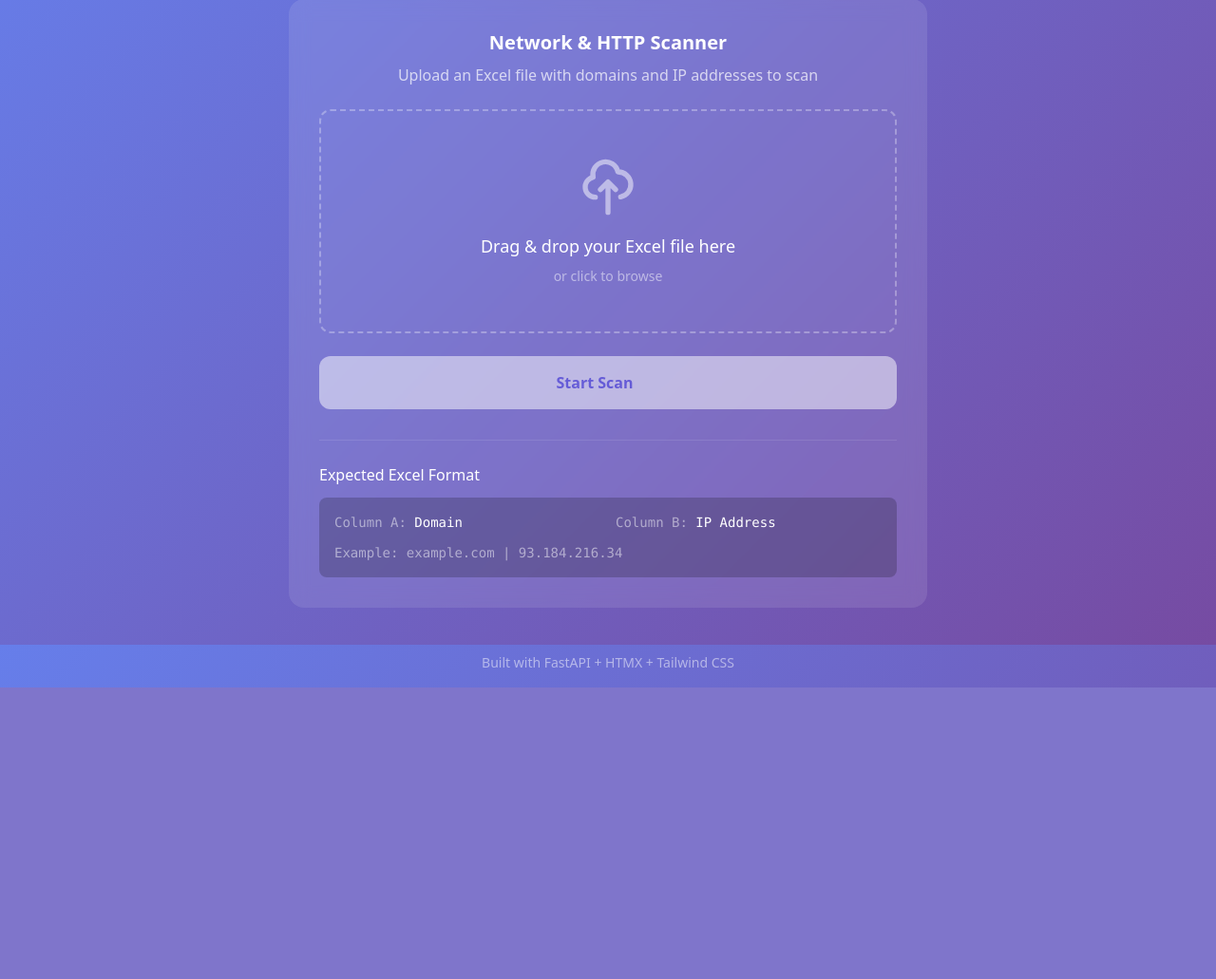
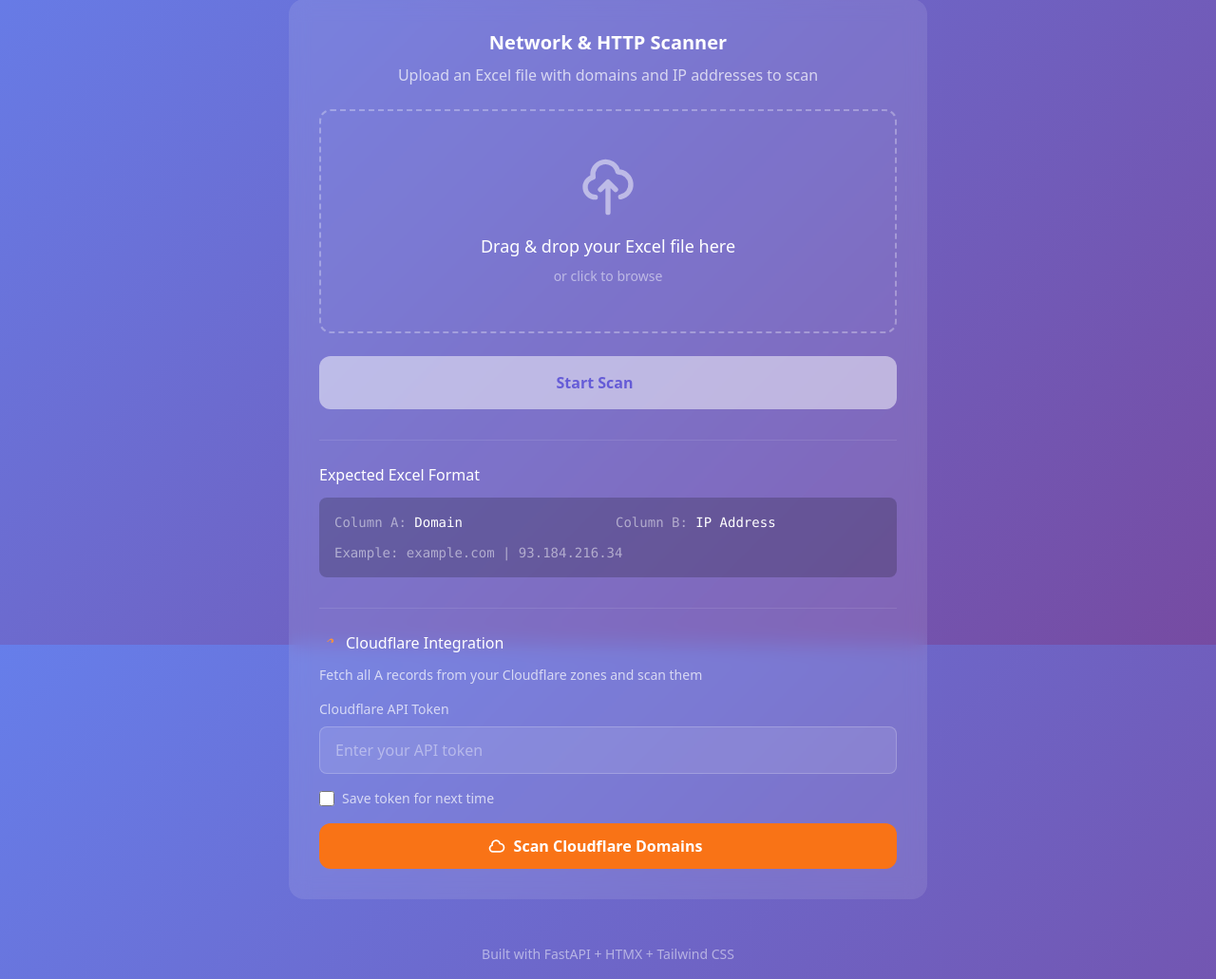
Before and after one commit to groveciz/nmap-httpcodescanner, a FastAPI app: page / in a window 1280 px wide. Shown: the part 121-1152 px from the top of the page at 95% size. Before the commit the page ends 845 px from the top, so only its background shows below. Run offline with FastAPI, Linux system fonts and the light colour scheme; some libraries are stand-ins or nearby versions.

Commit message:
Add Cloudflare integration: fetch A records and scan with live progress

```diff
--- a/app/main.py
+++ b/app/main.py
@@ -1,19 +1,20 @@
 """
 FastAPI Main Application
 """
-from fastapi import FastAPI, UploadFile, File, Request, BackgroundTasks
+from fastapi import FastAPI, UploadFile, File, Request, BackgroundTasks, Form
 from fastapi.responses import HTMLResponse, FileResponse, JSONResponse
 from fastapi.staticfiles import StaticFiles
 from fastapi.templating import Jinja2Templates
 import uuid
 import os
 import shutil
-from typing import Dict
+from typing import Dict, Optional
 
 from app.config import UPLOADS_DIR, RESULTS_DIR
 from app.scanner import scan_batch
 from app.http_checker import check_batch
 from app.excel_handler import read_excel, write_excel, get_unique_ips
+from app.cloudflare_client import fetch_all_a_records
 
 app = FastAPI(
     title="Nmap HTTP Code Scanner",
@@ -200,6 +201,124 @@ async def download_file(filename: str):
     return JSONResponse({"error": "File not found"}, status_code=404)
 
 
+@app.post("/cloudflare")
+async def cloudflare_scan(
+    request: Request,
+    background_tasks: BackgroundTasks,
+    api_token: str = Form(...)
+):
+    """
+    Start scan using Cloudflare API to fetch A records.
+    """
+    # Generate job ID
+    job_id = str(uuid.uuid4())[:8]
+
+    # Initialize job status
+    jobs[job_id] = {
+        "status": "processing",
+        "phase": "cloudflare",
+        "progress": 0,
+        "total": 0,
+        "message": "Connecting to Cloudflare...",
+        "result_file": None
+    }
+
+    # Start background scan
+    background_tasks.add_task(run_cloudflare_scan, job_id, api_token)
+
+    # Return HTMX partial with job ID
+    return templates.TemplateResponse(
+        "partials/progress.html",
+        {"request": request, "job_id": job_id, "job": jobs[job_id]}
+    )
+
+
+def run_cloudflare_scan(job_id: str, api_token: str):
+    """
+    Background task to fetch Cloudflare A records and run scan.
+    """
+    try:
+        # Phase 1: Fetch from Cloudflare
+        def cf_progress(message):
+            jobs[job_id]["message"] = message
+
+        jobs[job_id]["phase"] = "cloudflare"
+        items = fetch_all_a_records(api_token, progress_callback=cf_progress)
+
+        if not items:
+            jobs[job_id]["status"] = "error"
+            jobs[job_id]["message"] = "No A records found in Cloudflare"
+            return
+
+        jobs[job_id]["message"] = f"Found {len(items)} A records, starting scan..."
+
+        # Phase 2: Get unique IPs and scan
+        unique_ips = get_unique_ips(items)
+        jobs[job_id]["total"] = len(unique_ips)
+        jobs[job_id]["phase"] = "nmap"
+        jobs[job_id]["message"] = f"Starting Nmap scan for {len(unique_ips)} IPs..."
+
+        def nmap_progress(completed, total, phase):
+            update_progress(completed, total, phase, job_id)
+
+        scan_results = scan_batch(unique_ips, progress_callback=nmap_progress)
+
+        # Build IP -> ports mapping
+        ip_to_ports = {r["ip"]: r["ports"] for r in scan_results}
+
+        # Add ports to items
+        for item in items:
+            item["ports"] = ip_to_ports.get(item["ip"], "null")
+
+        # Phase 3: HTTP check
+        jobs[job_id]["total"] = len(items)
+        jobs[job_id]["phase"] = "http"
+        jobs[job_id]["message"] = f"Checking HTTP status for {len(items)} domains..."
+
+        def http_progress(completed, total, phase):
+            update_progress(completed, total, phase, job_id)
+
+        http_results = check_batch(items, progress_callback=http_progress)
+
+        # Merge HTTP results into items
+        domain_to_http = {r["domain"]: r for r in http_results}
+        for item in items:
+            http_data = domain_to_http.get(item["domain"], {})
+            http_status = http_data.get("http_status", "")
+            https_status = http_data.get("https_status", "")
+            http_default = http_data.get("http_default", "")
+            https_default = http_data.get("https_default", "")
+
+            # Replace status with "default page" if default page detected
+            if http_default == "True":
+                http_status = "default page"
+            if https_default == "True":
+                https_status = "default page"
+
+            # Apply http-only / https-only labels
+            if http_status and not https_status:
+                https_status = "http-only"
+            elif https_status and not http_status:
+                http_status = "https-only"
+
+            item["http_status"] = http_status
+            item["https_status"] = https_status
+
+        # Phase 4: Write results
+        jobs[job_id]["message"] = "Writing results..."
+        result_path = os.path.join(RESULTS_DIR, f"{job_id}_cloudflare_results.xlsx")
+        write_excel(items, result_path)
+
+        # Mark complete
+        jobs[job_id]["status"] = "complete"
+        jobs[job_id]["message"] = f"Scan complete! {len(items)} domains from Cloudflare processed."
+        jobs[job_id]["result_file"] = f"{job_id}_cloudflare_results.xlsx"
+
+    except Exception as e:
+        jobs[job_id]["status"] = "error"
+        jobs[job_id]["message"] = f"Error: {str(e)}"
+
+
 @app.get("/health")
 async def health_check():
     """Health check endpoint."""
--- a/templates/index.html
+++ b/templates/index.html
@@ -1,5 +1,6 @@
 <!DOCTYPE html>
 <html lang="en" class="h-full">
+
 <head>
     <meta charset="UTF-8">
     <meta name="viewport" content="width=device-width, initial-scale=1.0">
@@ -25,27 +26,41 @@
         .gradient-bg {
             background: linear-gradient(135deg, #667eea 0%, #764ba2 100%);
         }
+
         .card {
             backdrop-filter: blur(10px);
             background: rgba(255, 255, 255, 0.1);
         }
+
         .drop-zone {
             border: 2px dashed rgba(255, 255, 255, 0.3);
             transition: all 0.3s ease;
         }
-        .drop-zone:hover, .drop-zone.drag-over {
+
+        .drop-zone:hover,
+        .drop-zone.drag-over {
             border-color: rgba(255, 255, 255, 0.8);
             background: rgba(255, 255, 255, 0.1);
         }
+
         @keyframes pulse-slow {
-            0%, 100% { opacity: 1; }
-            50% { opacity: 0.5; }
+
+            0%,
+            100% {
+                opacity: 1;
+            }
+
+            50% {
+                opacity: 0.5;
+            }
         }
+
         .animate-pulse-slow {
             animation: pulse-slow 2s cubic-bezier(0.4, 0, 0.6, 1) infinite;
         }
     </style>
 </head>
+
 <body class="h-full gradient-bg">
     <div class="min-h-full flex flex-col">
         <!-- Header -->
@@ -54,14 +69,17 @@
                 <div class="flex items-center justify-between">
                     <div class="flex items-center space-x-3">
                         <svg class="w-10 h-10 text-white" fill="none" stroke="currentColor" viewBox="0 0 24 24">
-                            <path stroke-linecap="round" stroke-linejoin="round" stroke-width="2" d="M9 3v2m6-2v2M9 19v2m6-2v2M5 9H3m2 6H3m18-6h-2m2 6h-2M7 19h10a2 2 0 002-2V7a2 2 0 00-2-2H7a2 2 0 00-2 2v10a2 2 0 002 2zM9 9h6v6H9V9z"></path>
+                            <path stroke-linecap="round" stroke-linejoin="round" stroke-width="2"
+                                d="M9 3v2m6-2v2M9 19v2m6-2v2M5 9H3m2 6H3m18-6h-2m2 6h-2M7 19h10a2 2 0 002-2V7a2 2 0 00-2-2H7a2 2 0 00-2 2v10a2 2 0 002 2zM9 9h6v6H9V9z">
+                            </path>
                         </svg>
                         <h1 class="text-2xl font-bold text-white">Nmap HTTP Scanner</h1>
                     </div>
                     <a href="https://github.com/groveciz/nmap-httpcodescanner" target="_blank"
-                       class="text-white/70 hover:text-white transition-colors">
+                        class="text-white/70 hover:text-white transition-colors">
                         <svg class="w-8 h-8" fill="currentColor" viewBox="0 0 24 24">
-                            <path d="M12 0c-6.626 0-12 5.373-12 12 0 5.302 3.438 9.8 8.207 11.387.599.111.793-.261.793-.577v-2.234c-3.338.726-4.033-1.416-4.033-1.416-.546-1.387-1.333-1.756-1.333-1.756-1.089-.745.083-.729.083-.729 1.205.084 1.839 1.237 1.839 1.237 1.07 1.834 2.807 1.304 3.492.997.107-.775.418-1.305.762-1.604-2.665-.305-5.467-1.334-5.467-5.931 0-1.311.469-2.381 1.236-3.221-.124-.303-.535-1.524.117-3.176 0 0 1.008-.322 3.301 1.23.957-.266 1.983-.399 3.003-.404 1.02.005 2.047.138 3.006.404 2.291-1.552 3.297-1.23 3.297-1.23.653 1.653.242 2.874.118 3.176.77.84 1.235 1.911 1.235 3.221 0 4.609-2.807 5.624-5.479 5.921.43.372.823 1.102.823 2.222v3.293c0 .319.192.694.801.576 4.765-1.589 8.199-6.086 8.199-11.386 0-6.627-5.373-12-12-12z"/>
+                            <path
+                                d="M12 0c-6.626 0-12 5.373-12 12 0 5.302 3.438 9.8 8.207 11.387.599.111.793-.261.793-.577v-2.234c-3.338.726-4.033-1.416-4.033-1.416-.546-1.387-1.333-1.756-1.333-1.756-1.089-.745.083-.729.083-.729 1.205.084 1.839 1.237 1.839 1.237 1.07 1.834 2.807 1.304 3.492.997.107-.775.418-1.305.762-1.604-2.665-.305-5.467-1.334-5.467-5.931 0-1.311.469-2.381 1.236-3.221-.124-.303-.535-1.524.117-3.176 0 0 1.008-.322 3.301 1.23.957-.266 1.983-.399 3.003-.404 1.02.005 2.047.138 3.006.404 2.291-1.552 3.297-1.23 3.297-1.23.653 1.653.242 2.874.118 3.176.77.84 1.235 1.911 1.235 3.221 0 4.609-2.807 5.624-5.479 5.921.43.372.823 1.102.823 2.222v3.293c0 .319.192.694.801.576 4.765-1.589 8.199-6.086 8.199-11.386 0-6.627-5.373-12-12-12z" />
                         </svg>
                     </a>
                 </div>
@@ -79,39 +97,36 @@
                     </div>
 
                     <!-- Upload Form -->
-                    <form id="uploadForm"
-                          hx-post="/upload"
-                          hx-target="#results"
-                          hx-encoding="multipart/form-data"
-                          hx-indicator="#spinner">
+                    <form id="uploadForm" hx-post="/upload" hx-target="#results" hx-encoding="multipart/form-data"
+                        hx-indicator="#spinner">
 
                         <div id="dropZone" class="drop-zone rounded-xl p-12 text-center cursor-pointer mb-6"
-                             onclick="document.getElementById('fileInput').click()">
-                            <svg class="w-16 h-16 mx-auto mb-4 text-white/50" fill="none" stroke="currentColor" viewBox="0 0 24 24">
-                                <path stroke-linecap="round" stroke-linejoin="round" stroke-width="2" d="M7 16a4 4 0 01-.88-7.903A5 5 0 1115.9 6L16 6a5 5 0 011 9.9M15 13l-3-3m0 0l-3 3m3-3v12"></path>
+                            onclick="document.getElementById('fileInput').click()">
+                            <svg class="w-16 h-16 mx-auto mb-4 text-white/50" fill="none" stroke="currentColor"
+                                viewBox="0 0 24 24">
+                                <path stroke-linecap="round" stroke-linejoin="round" stroke-width="2"
+                                    d="M7 16a4 4 0 01-.88-7.903A5 5 0 1115.9 6L16 6a5 5 0 011 9.9M15 13l-3-3m0 0l-3 3m3-3v12">
+                                </path>
                             </svg>
                             <p class="text-lg mb-2">Drag & drop your Excel file here</p>
                             <p class="text-sm text-white/50">or click to browse</p>
                             <p id="fileName" class="mt-4 text-primary font-medium hidden"></p>
                         </div>
 
-                        <input type="file"
-                               id="fileInput"
-                               name="file"
-                               accept=".xlsx,.xls"
-                               class="hidden"
-                               onchange="handleFileSelect(this)">
+                        <input type="file" id="fileInput" name="file" accept=".xlsx,.xls" class="hidden"
+                            onchange="handleFileSelect(this)">
 
-                        <button type="submit"
-                                id="submitBtn"
-                                disabled
-                                class="w-full py-4 bg-white text-indigo-600 font-semibold rounded-xl
+                        <button type="submit" id="submitBtn" disabled class="w-full py-4 bg-white text-indigo-600 font-semibold rounded-xl
                                        disabled:opacity-50 disabled:cursor-not-allowed
                                        hover:bg-white/90 transition-all flex items-center justify-center space-x-2">
                             <span>Start Scan</span>
-                            <svg id="spinner" class="htmx-indicator w-5 h-5 animate-spin" fill="none" viewBox="0 0 24 24">
-                                <circle class="opacity-25" cx="12" cy="12" r="10" stroke="currentColor" stroke-width="4"></circle>
-                                <path class="opacity-75" fill="currentColor" d="M4 12a8 8 0 018-8V0C5.373 0 0 5.373 0 12h4zm2 5.291A7.962 7.962 0 014 12H0c0 3.042 1.135 5.824 3 7.938l3-2.647z"></path>
+                            <svg id="spinner" class="htmx-indicator w-5 h-5 animate-spin" fill="none"
+                                viewBox="0 0 24 24">
+                                <circle class="opacity-25" cx="12" cy="12" r="10" stroke="currentColor"
+                                    stroke-width="4"></circle>
+                                <path class="opacity-75" fill="currentColor"
+                                    d="M4 12a8 8 0 018-8V0C5.373 0 0 5.373 0 12h4zm2 5.291A7.962 7.962 0 014 12H0c0 3.042 1.135 5.824 3 7.938l3-2.647z">
+                                </path>
                             </svg>
                         </button>
                     </form>
@@ -135,6 +150,54 @@
                                 Example: example.com | 93.184.216.34
                             </div>
                         </div>
+                    </div>
+
+                    <!-- Cloudflare Section -->
+                    <div class="mt-8 pt-6 border-t border-white/10">
+                        <h3 class="font-medium mb-3 flex items-center space-x-2">
+                            <svg class="w-5 h-5 text-orange-400" viewBox="0 0 24 24" fill="currentColor">
+                                <path
+                                    d="M16.309 9.451l-.505-.028c-.158 0-.286.076-.34.183l-.943 1.897c-.055.114-.055.234 0 .348.054.114.174.183.34.183l.505.028c.475.028.95-.076 1.375-.296.425-.22.785-.535 1.045-.918.26-.383.408-.823.433-1.274.025-.451-.072-.897-.281-1.310-.209-.413-.513-.776-.89-1.057-.377-.281-.816-.47-1.284-.548-.468-.078-.95-.043-1.405.102-.455.145-.867.395-1.195.720l-1.810 1.793-.13-.07c-.055-.028-.115-.042-.175-.042-.114 0-.222.055-.286.148l-.66.955c-.055.083-.055.183 0 .266.055.083.147.137.26.148l.51.042c.06.007.12-.007.175-.042l.13-.083 1.810-1.793c.175-.175.381-.308.608-.394.227-.087.469-.128.712-.117.243.01.48.072.695.183.215.11.404.265.556.454.153.19.265.41.33.649.065.238.08.49.044.735-.037.245-.123.48-.253.690-.13.21-.301.39-.505.527-.204.137-.435.237-.68.286l-.505.028z" />
+                            </svg>
+                            <span>Cloudflare Integration</span>
+                        </h3>
+                        <p class="text-white/70 text-sm mb-4">Fetch all A records from your Cloudflare zones and scan
+                            them</p>
+
+                        <form id="cloudflareForm" hx-post="/cloudflare" hx-target="#results" hx-indicator="#cfSpinner">
+
+                            <div class="mb-4">
+                                <label class="block text-sm text-white/70 mb-2">Cloudflare API Token</label>
+                                <input type="password" id="cfToken" name="api_token" placeholder="Enter your API token"
+                                    class="w-full px-4 py-3 bg-white/10 border border-white/20 rounded-lg
+                                              text-white placeholder-white/40 focus:outline-none focus:border-white/50">
+                            </div>
+
+                            <div class="flex items-center mb-4">
+                                <input type="checkbox" id="saveToken"
+                                    class="w-4 h-4 rounded border-white/30 bg-white/10">
+                                <label for="saveToken" class="ml-2 text-sm text-white/70">Save token for next
+                                    time</label>
+                            </div>
+
+                            <button type="submit" class="w-full py-3 bg-orange-500 hover:bg-orange-600 text-white font-semibold
+                                           rounded-xl transition-all flex items-center justify-center space-x-2">
+                                <svg class="w-5 h-5" fill="none" stroke="currentColor" viewBox="0 0 24 24">
+                                    <path stroke-linecap="round" stroke-linejoin="round" stroke-width="2"
+                                        d="M3 15a4 4 0 004 4h9a5 5 0 10-.1-9.999 5.002 5.002 0 10-9.78 2.096A4.001 4.001 0 003 15z">
+                                    </path>
+                                </svg>
+                                <span>Scan Cloudflare Domains</span>
+                                <svg id="cfSpinner" class="htmx-indicator w-5 h-5 animate-spin" fill="none"
+                                    viewBox="0 0 24 24">
+                                    <circle class="opacity-25" cx="12" cy="12" r="10" stroke="currentColor"
+                                        stroke-width="4"></circle>
+                                    <path class="opacity-75" fill="currentColor"
+                                        d="M4 12a8 8 0 018-8V0C5.373 0 0 5.373 0 12h4zm2 5.291A7.962 7.962 0 014 12H0c0 3.042 1.135 5.824 3 7.938l3-2.647z">
+                                    </path>
+                                </svg>
+                            </button>
+                        </form>
                     </div>
                 </div>
             </div>
@@ -186,6 +249,44 @@
                 submitBtn.disabled = false;
             }
         }
+
+        // Cloudflare token handling
+        const cfToken = document.getElementById('cfToken');
+        const saveToken = document.getElementById('saveToken');
+        const CF_TOKEN_KEY = 'cf_api_token';
+
+        // Load saved token on page load
+        document.addEventListener('DOMContentLoaded', () => {
+            const savedToken = localStorage.getItem(CF_TOKEN_KEY);
+            if (savedToken) {
+                cfToken.value = savedToken;
+                saveToken.checked = true;
+            }
+        });
+
+        // Save or remove token based on checkbox
+        saveToken.addEventListener('change', () => {
+            if (saveToken.checked && cfToken.value) {
+                localStorage.setItem(CF_TOKEN_KEY, cfToken.value);
+            } else {
+                localStorage.removeItem(CF_TOKEN_KEY);
+            }
+        });
+
+        // Update saved token when value changes (if save is checked)
+        cfToken.addEventListener('input', () => {
+            if (saveToken.checked && cfToken.value) {
+                localStorage.setItem(CF_TOKEN_KEY, cfToken.value);
+            }
+        });
+
+        // Save token before form submit if checkbox is checked
+        document.getElementById('cloudflareForm').addEventListener('submit', () => {
+            if (saveToken.checked && cfToken.value) {
+                localStorage.setItem(CF_TOKEN_KEY, cfToken.value);
+            }
+        });
     </script>
 </body>
+
 </html>
```
Also changed, not shown: app/cloudflare_client.py (added, +127 -0 lines).
